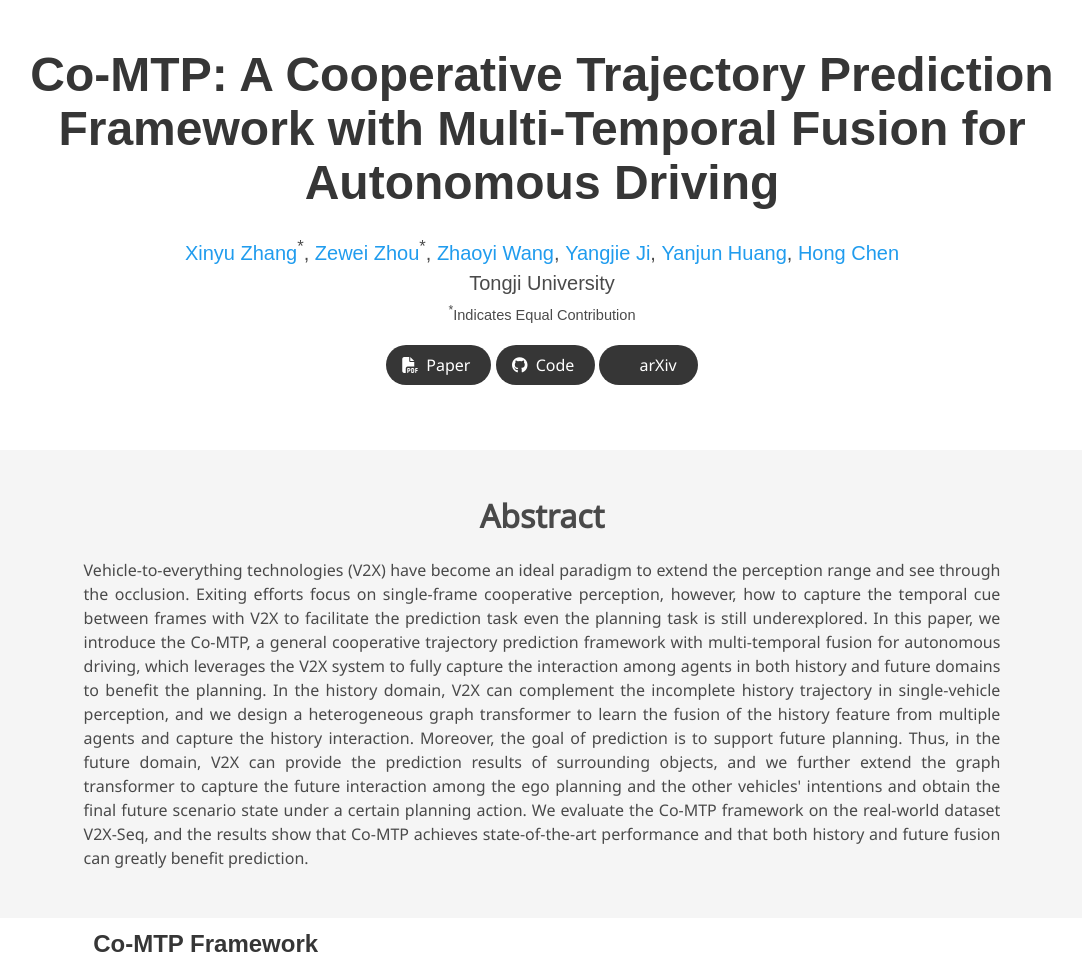
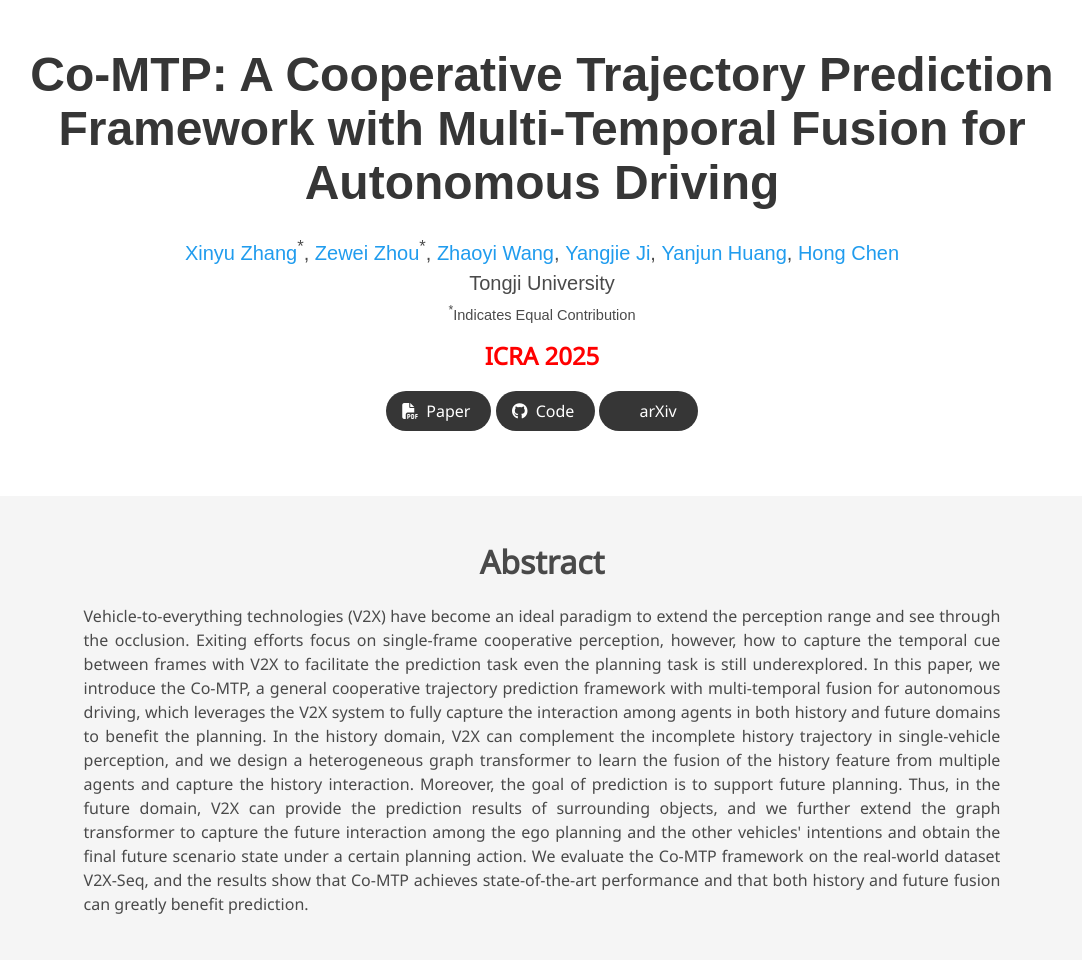
Before and after one commit to xiaomiaozhang/Co-MTP, a plain HTML site: page index.html in a window 1280 px wide. Shown: the top 960 px of the page, without its empty margins (98-1180 px from the left). Drawn offline with nearby package versions, Linux system fonts and the light colour scheme; some icons are missing; a web font is replaced by a local one.

Commit message:
Update index.html

```diff
--- a/index.html
+++ b/index.html
@@ -84,6 +84,10 @@
                   <div class="is-size-5 publication-authors">
                     <span class="author-block">Tongji University</span>
                     <span class="eql-cntrb"><small><br><sup>*</sup>Indicates Equal Contribution</small></span>
+                  </div>
+
+                  <div class="has-text-centered" style="margin-top: 10px;">
+                    <strong class="is-size-4", style="color: red;">ICRA 2025</strong>
                   </div>
 
                   <div class="column has-text-centered">
```
